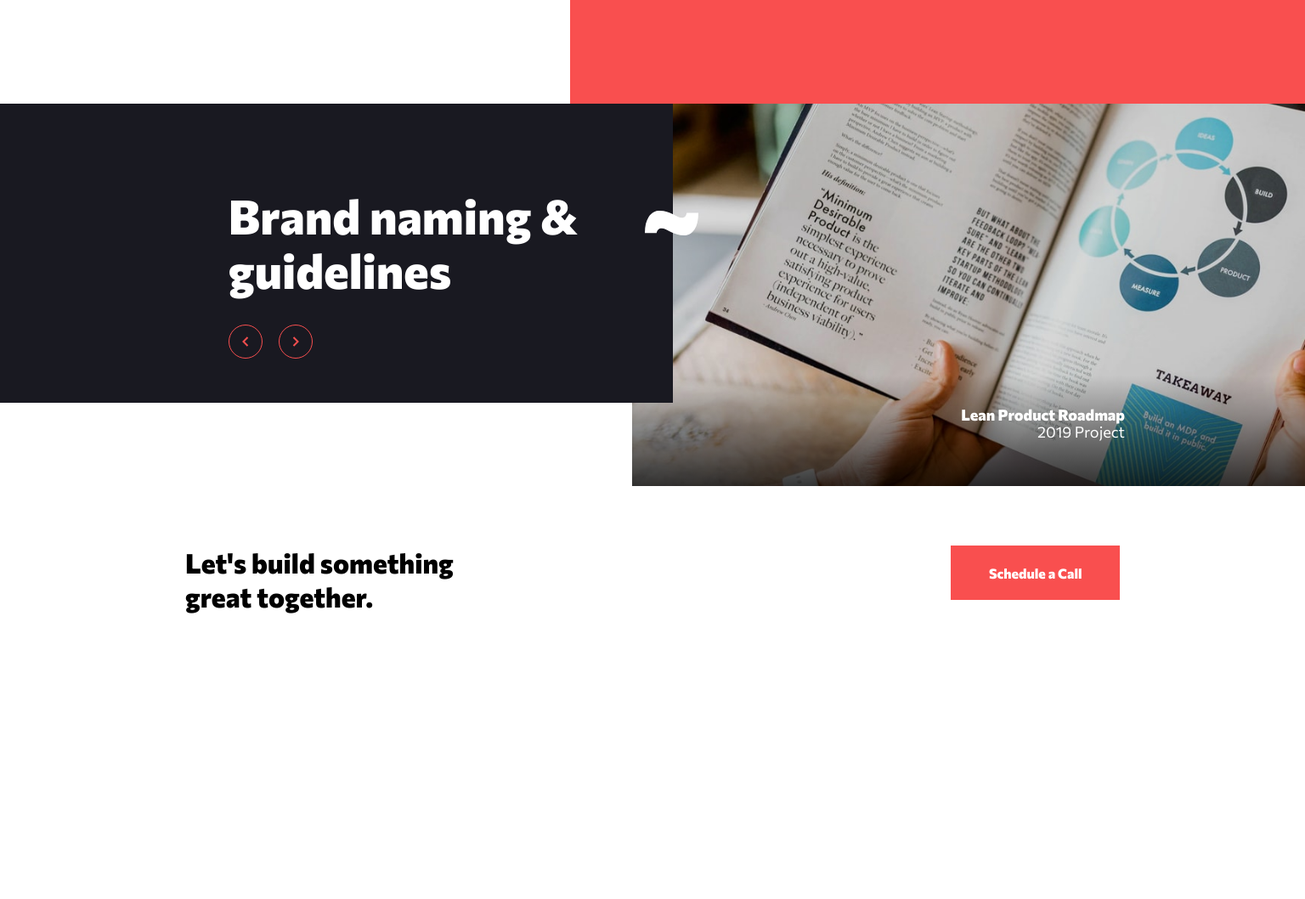
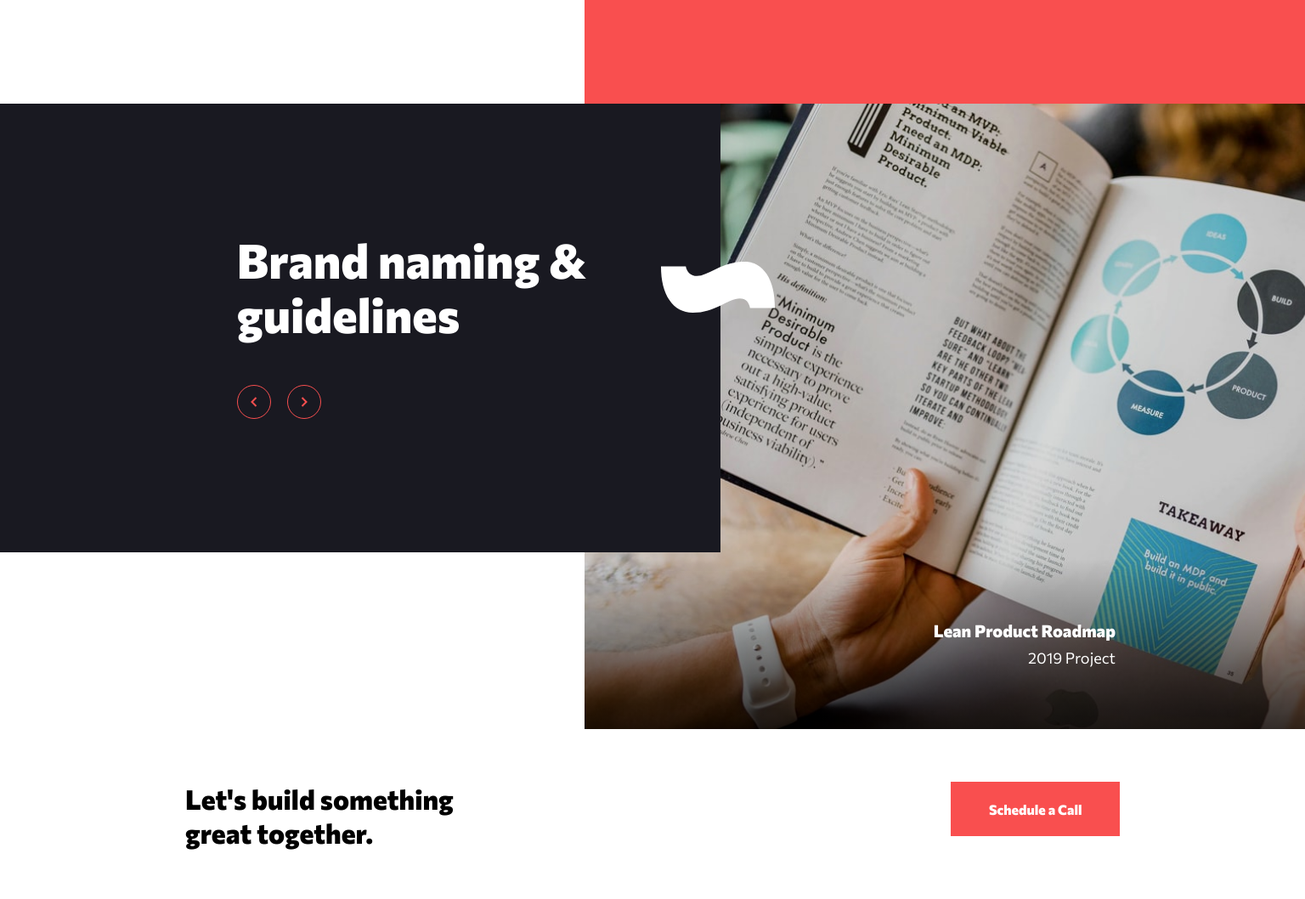
Before and after one commit to richieAiello/creative-agency-website, a website built with Parcel: page src/index.html in a window 1536 px wide. Shown: the part 2740-3798 px from the top of the page at 85% size. Before the commit the page ends 3563 px from the top, so only its background shows below. Built offline with nearby package versions, Linux system fonts and the light colour scheme.

Commit message:
Styled main section brand main.scss.

```diff
--- a/src/main.scss
+++ b/src/main.scss
@@ -513,7 +513,7 @@ $light-red: #FF9393;
 
     @media(min-width: 1440px) {
 
-      grid-template-columns: 1fr 160px minmax(705px, 1fr);
+      grid-template-columns: 1fr 160px 1fr;
       grid-template-rows: 784px 200px 900px;
     }
   }
@@ -546,7 +546,7 @@ $light-red: #FF9393;
     }
 
     &__description {
-      padding: 2.25rem 0;
+      padding-bottom: 2.25rem;
       z-index: 1;
     }
 
@@ -602,14 +602,14 @@ $light-red: #FF9393;
 
       &__description,
       &__shade {
-        top: 320px;
-        bottom: unset;
+        bottom: 0;
       }
 
       &__description {
+        padding-bottom: 2.8125rem;
 
         .container {
-          width: min(100% - 2.5rem, 580px);
+          width: min(100% - 2.5rem, 575px);
           margin-inline: unset;
         }
       }
@@ -627,6 +627,53 @@ $light-red: #FF9393;
         left: 15px;
         z-index: 2;
         transform: rotateX(180deg);
+      }
+    }
+
+    @media(min-width: 1440px) {
+
+      grid-template-columns: 1fr 160px 1fr;
+      grid-template-rows: 528px 200px;
+
+      &__context {
+        padding: 9.5rem 9.875rem 0;
+      }
+
+      &__heading {
+        margin-bottom: 3.1875rem;
+      }
+
+      &__description {
+        padding-bottom: 4.25rem;
+
+        .container {
+          width: 625px;
+        }
+      }
+
+      &__sub-heading,
+      &__text {
+        line-height: 2rem;
+      }
+
+      &__sub-heading {
+        font-size: 1.25rem;
+      }
+
+      &__text {
+        font-size: 1.125rem;
+      }
+
+      &__shade {
+        height: 200px;
+      }
+
+      .bg-wave-white {
+        width: initial;
+        height: initial;
+        top: 186px;
+        left: 90px;
+        transform: unset;
       }
     }
   }
@@ -809,6 +856,7 @@ $light-red: #FF9393;
     }
 
     &--brand {
+      max-height: unset;
       height: 100%;
     }
   }
```
